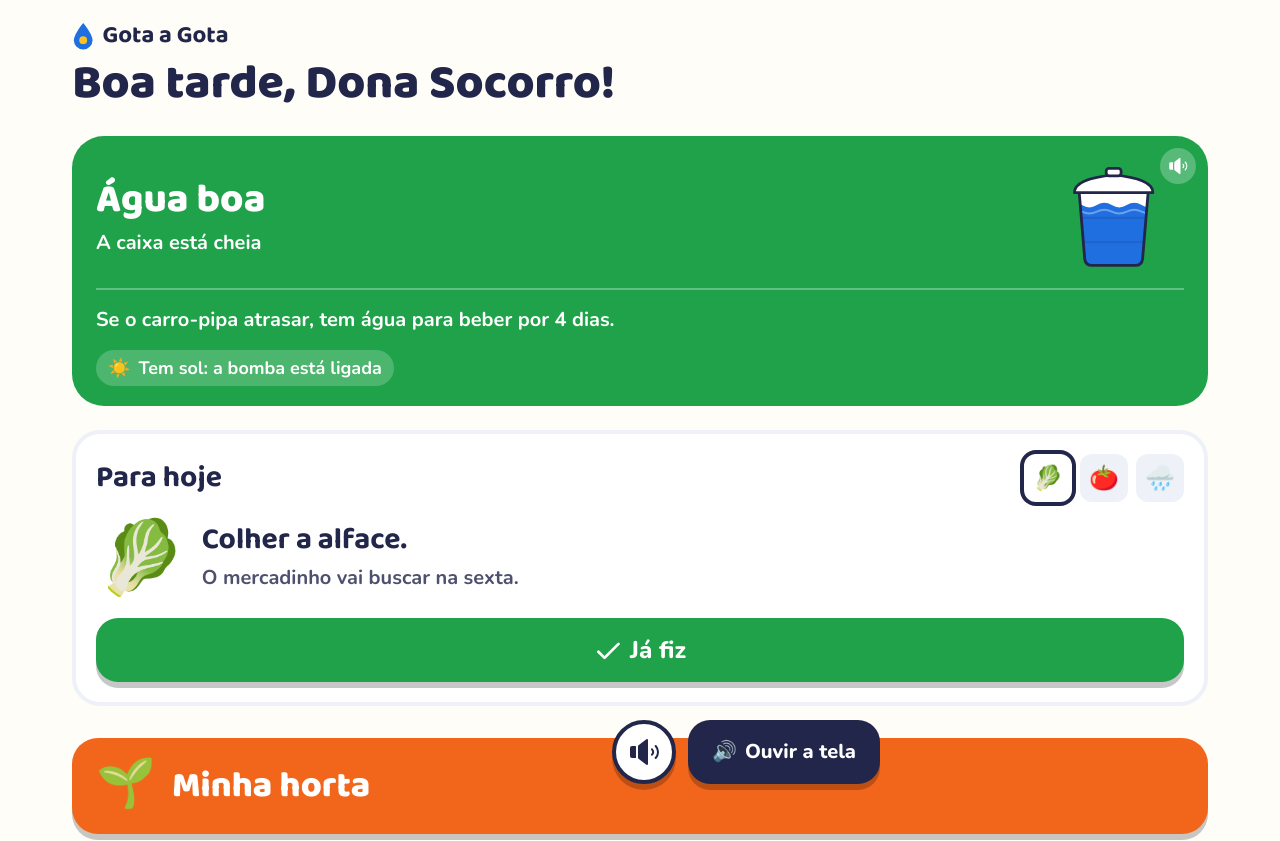
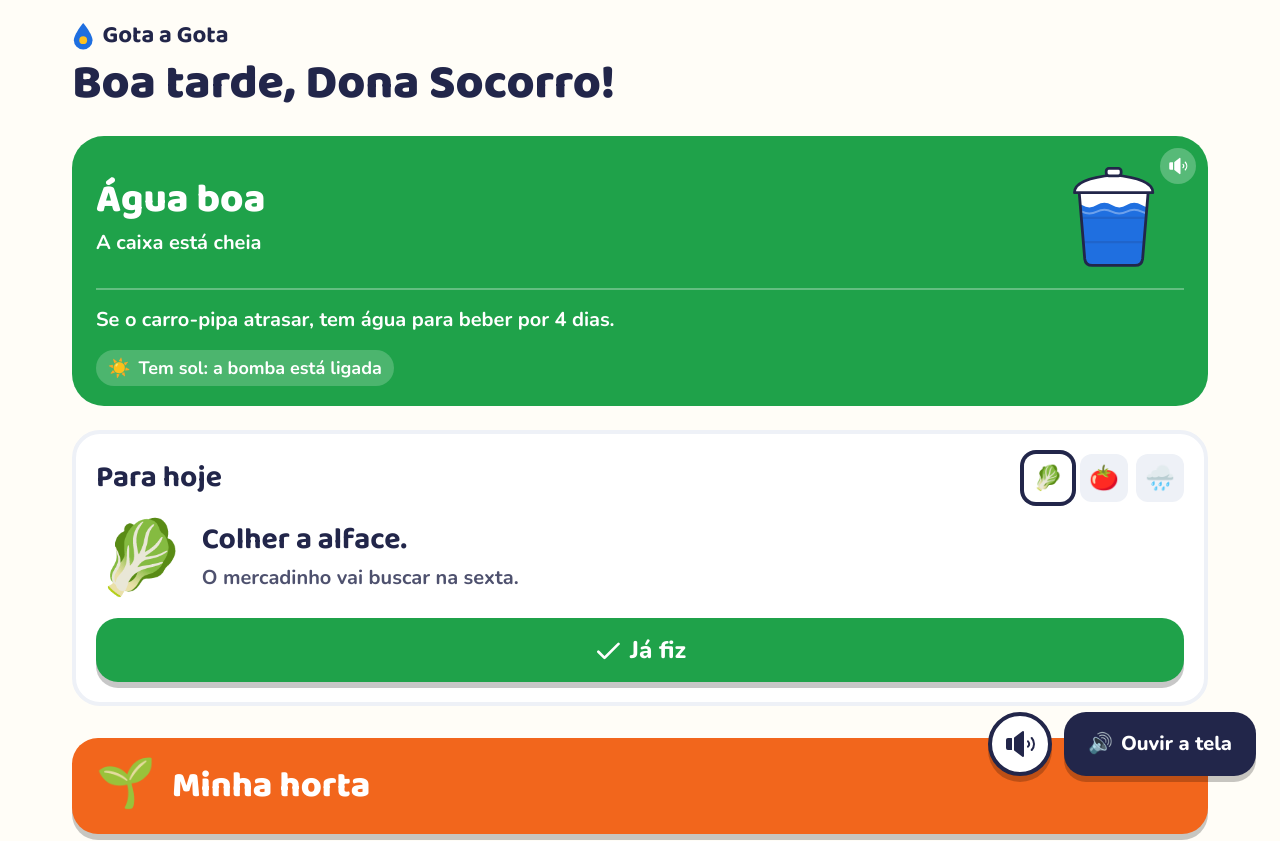
Before and after one commit to Arriatea/GS-CitzenTech, a React (Vite) app: page / in a window 1280 px wide. Shown: the top 841 px of the page. Built offline with nearby package versions, Linux system fonts and the light colour scheme; no server answers.

Commit message:
Leva os botões de áudio para o canto inferior direito da janela no computador

```diff
--- a/src/components/BotaoAudio.jsx
+++ b/src/components/BotaoAudio.jsx
@@ -6,8 +6,8 @@ export default function BotaoAudio({ largo = false }) {
   const { ligado, falando, ouvirTela, parar, alternarLigado } = useAudioDescricao()
 
   return (
-    <div className="pointer-events-none fixed inset-x-0 bottom-0 z-20 px-4 pb-4">
-      <div className={`mx-auto flex items-end justify-end gap-3 ${largo ? 'max-w-5xl' : 'max-w-[480px]'}`}>
+    <div className="pointer-events-none fixed inset-x-0 bottom-0 z-20 px-4 pb-4 md:px-6 md:pb-6">
+      <div className={`mx-auto flex items-end justify-end gap-3 md:max-w-none ${largo ? 'max-w-5xl' : 'max-w-[480px]'}`}>
         <button
           type="button"
           onClick={alternarLigado}
```
